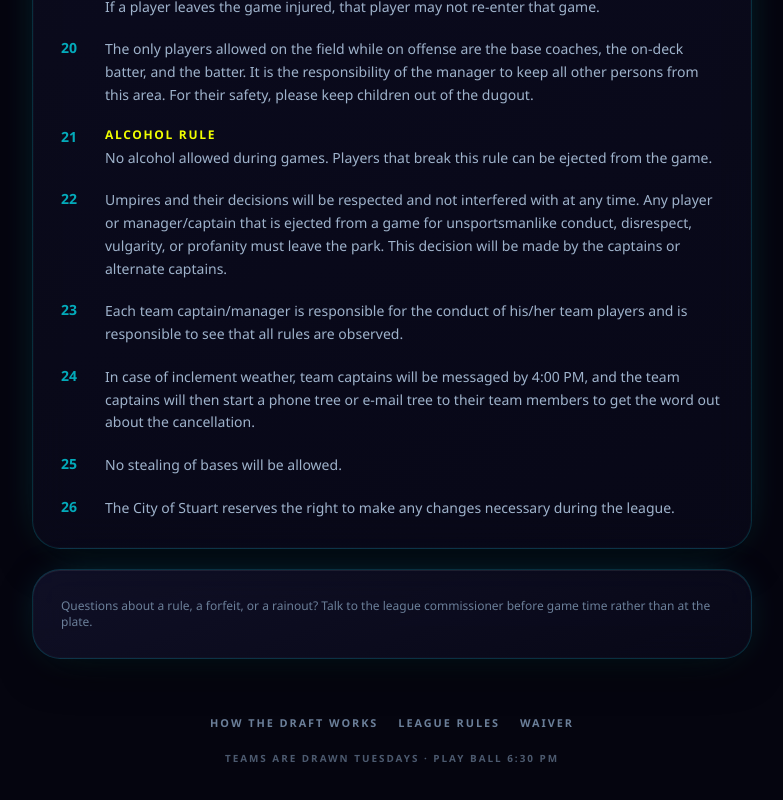
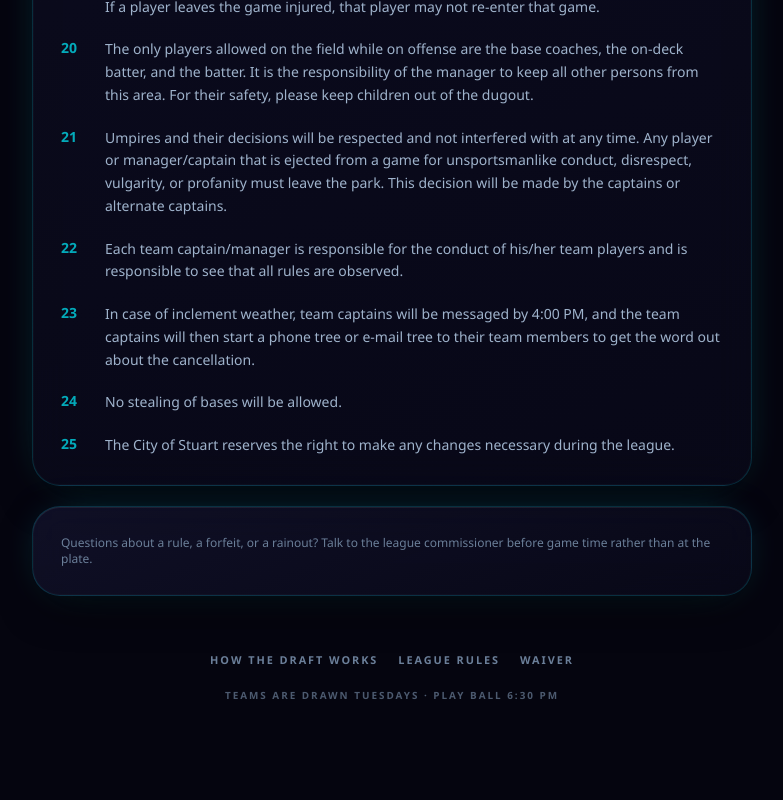
Before and after one commit to t3kdesigns03/StuartSoftballLeague, a Next.js app: page /rules in a window 1280 px wide. Shown: the part 2437-3237 px from the top of the page, without its empty margins (248-1031 px from the left). After the commit the page ends 3204 px from the top, so only its background shows below. Built offline with nearby package versions, Linux system fonts and the light colour scheme.

Commit message:
fix: update rule numbering and remove alcohol rule from league rules

```diff
--- a/src/app/rules/page.tsx
+++ b/src/app/rules/page.tsx
@@ -103,24 +103,19 @@ const RULES: Rule[] = [
   },
   {
     n: 21,
-    title: "Alcohol rule",
-    body: "No alcohol allowed during games. Players that break this rule can be ejected from the game.",
+    body: "Umpires and their decisions will be respected and not interfered with at any time. Any player or manager/captain that is ejected from a game for unsportsmanlike conduct, disrespect, vulgarity, or profanity must leave the park. This decision will be made by the captains or alternate captains.",
   },
   {
     n: 22,
-    body: "Umpires and their decisions will be respected and not interfered with at any time. Any player or manager/captain that is ejected from a game for unsportsmanlike conduct, disrespect, vulgarity, or profanity must leave the park. This decision will be made by the captains or alternate captains.",
+    body: "Each team captain/manager is responsible for the conduct of his/her team players and is responsible to see that all rules are observed.",
   },
   {
     n: 23,
-    body: "Each team captain/manager is responsible for the conduct of his/her team players and is responsible to see that all rules are observed.",
-  },
-  {
-    n: 24,
     body: "In case of inclement weather, team captains will be messaged by 4:00 PM, and the team captains will then start a phone tree or e-mail tree to their team members to get the word out about the cancellation.",
   },
-  { n: 25, body: "No stealing of bases will be allowed." },
+  { n: 24, body: "No stealing of bases will be allowed." },
   {
-    n: 26,
+    n: 25,
     body: "The City of Stuart reserves the right to make any changes necessary during the league.",
   },
 ];
```
